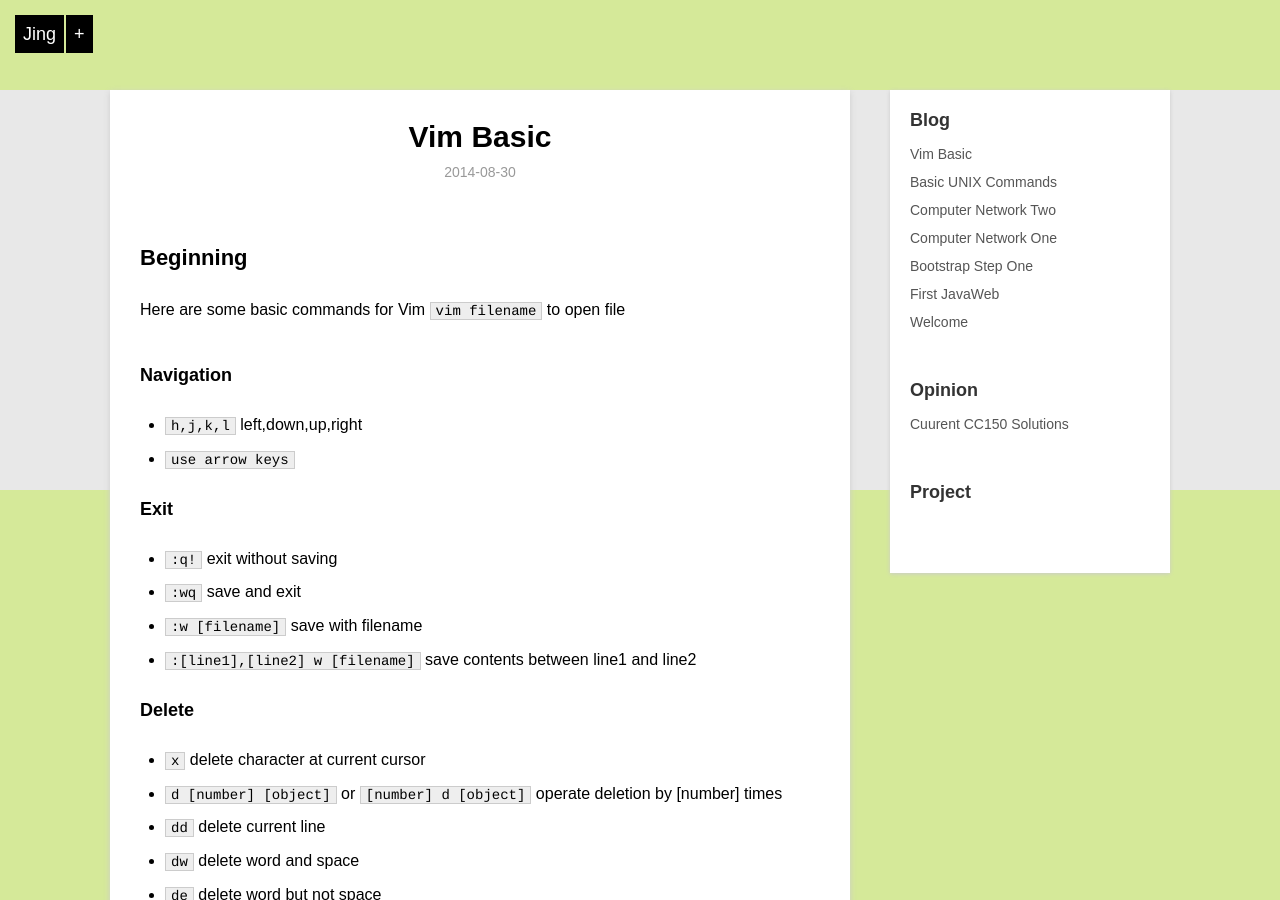
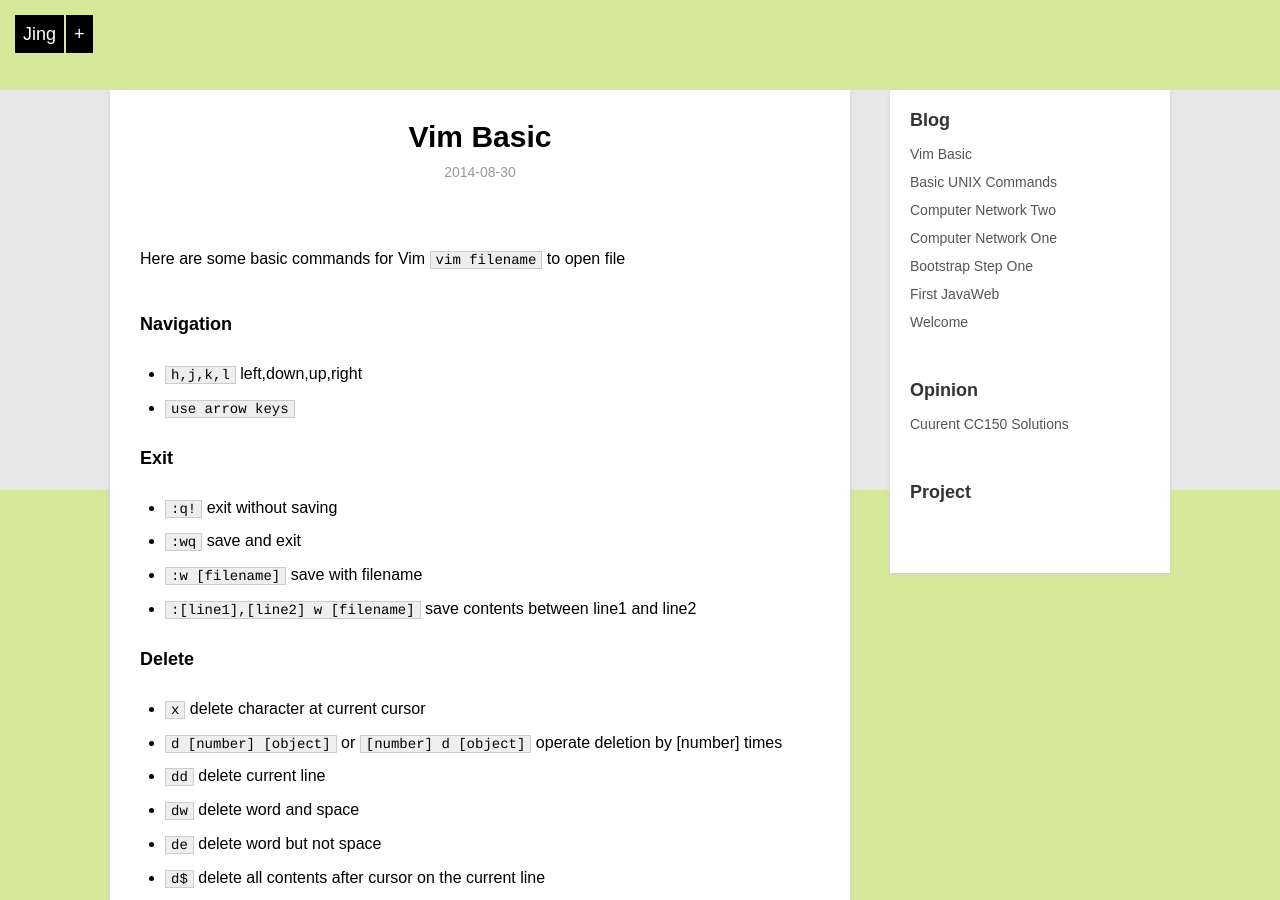
Before and after one commit to shipengfei92/startupjing.github.io, a Jekyll site: the page built from _posts/blog/2014-08-30-VimBasic.md, in a window 1280 px wide and 900 px high. Built offline with Jekyll 4.4.1, drawn with Linux system fonts in a browser that asks for light colours; Markdown is read by kramdown in place of the engine named in the settings.

Commit message:
vim intro name

```diff
--- a/_posts/blog/2014-08-30-VimBasic.md
+++ b/_posts/blog/2014-08-30-VimBasic.md
@@ -5,7 +5,6 @@ description: Some basic commands for Vim
 categories: blog
 ---
 
-## Beginning
 
 Here are some basic commands for Vim
 `vim filename` to open file
```
